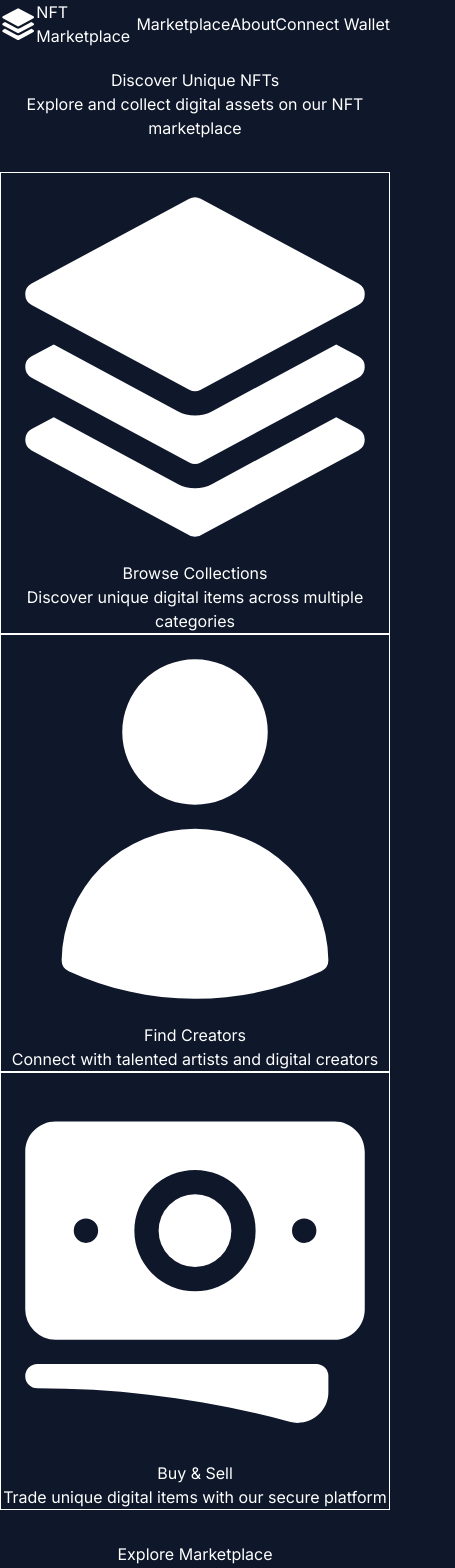
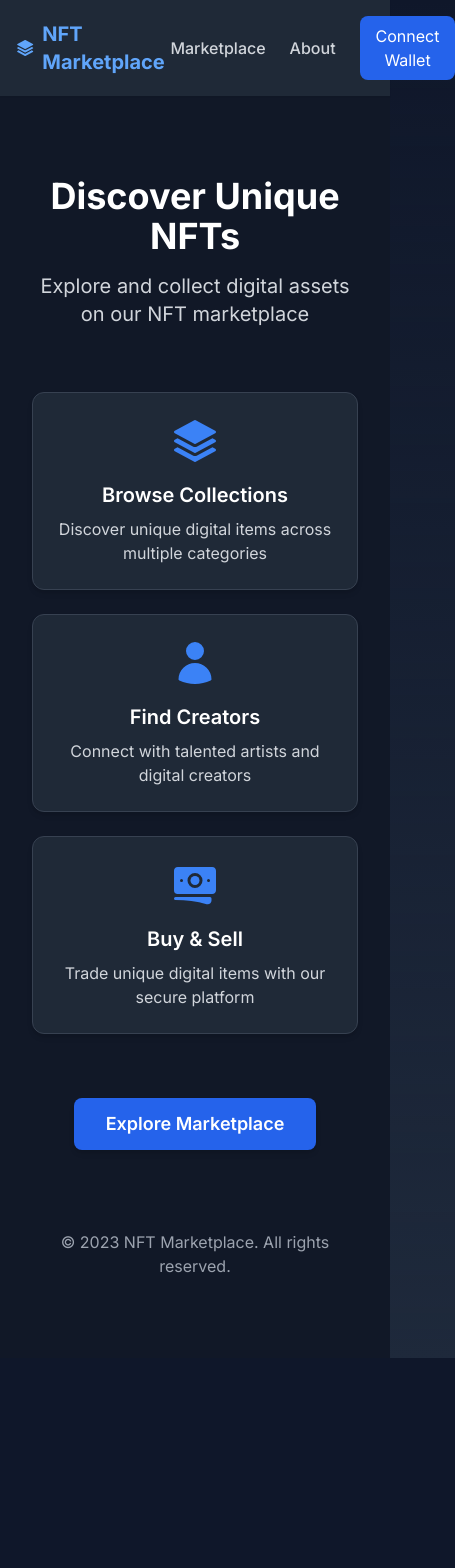
Before and after one commit to phucanclone97/tymex-interview-frontend-antran, a Next.js app: page / in a window 390 px wide. Shown: the top 1568 px of the page, 455 px wide, since content can reach past the window. After the commit the page ends 1358 px from the top, so only its background shows below. Built offline with nearby package versions, Linux system fonts and the light colour scheme.

Commit message:
Update package dependencies, replace Tailwind CSS version, and refactor PostCSS configuration. Adjust global styles and layout in the app for improved responsiveness and dark mode support.

```diff
--- a/package.json
+++ b/package.json
@@ -18,19 +18,19 @@
   },
   "devDependencies": {
     "@eslint/eslintrc": "^3",
-    "@tailwindcss/postcss": "^4.1.1",
     "@testing-library/jest-dom": "^6.4.2",
-    "@testing-library/react": "^14.3.0",
+    "@testing-library/react": "^14.2.1",
     "@types/jest": "^29.5.12",
     "@types/node": "^20",
     "@types/react": "^19",
     "@types/react-dom": "^19",
+    "autoprefixer": "^10.4.21",
     "eslint": "^9",
     "eslint-config-next": "15.2.4",
     "jest": "^29.7.0",
     "jest-environment-jsdom": "^29.7.0",
     "postcss": "^8.5.3",
-    "tailwindcss": "^4",
+    "tailwindcss": "^3.3.3",
     "typescript": "^5"
   },
   "packageManager": "yarn@1.22.22+sha1.ac34549e6aa8e7ead463a7407e1c7390f61a6610"
--- /dev/null
+++ b/postcss.config.js
@@ -0,0 +1,6 @@
+module.exports = {
+  plugins: {
+    tailwindcss: {},
+    autoprefixer: {},
+  },
+}
--- a/postcss.config.mjs
+++ /dev/null
@@ -1,5 +0,0 @@
-export default {
-  plugins: {
-    "@tailwindcss/postcss": {},
-  },
-};
--- a/src/app/globals.css
+++ b/src/app/globals.css
@@ -1,4 +1,5 @@
-@import "tailwindcss/preflight";
+@tailwind base;
+@tailwind components;
 @tailwind utilities;
 
 :root {
@@ -7,7 +8,15 @@
   --background-end-rgb: 255, 255, 255;
 }
 
-.dark {
+@media (prefers-color-scheme: dark) {
+  :root {
+    --foreground-rgb: 255, 255, 255;
+    --background-start-rgb: 15, 23, 42;
+    --background-end-rgb: 30, 41, 59;
+  }
+}
+
+html.dark {
   --foreground-rgb: 255, 255, 255;
   --background-start-rgb: 15, 23, 42;
   --background-end-rgb: 30, 41, 59;
@@ -15,7 +24,12 @@
 
 body {
   color: rgb(var(--foreground-rgb));
-  background: rgb(var(--background-start-rgb));
+  background: linear-gradient(
+      to bottom,
+      transparent,
+      rgb(var(--background-end-rgb))
+    )
+    rgb(var(--background-start-rgb));
 }
 
 @layer utilities {
--- a/src/app/layout.tsx
+++ b/src/app/layout.tsx
@@ -18,7 +18,7 @@ export default function RootLayout({
   return (
     <html lang="en" className="dark">
       <body className={inter.className}>
-        <div className="min-h-screen flex flex-col bg-gray-50 dark:bg-gray-900">
+        <div className="min-h-screen flex flex-col">
           <header className="bg-white dark:bg-gray-800 shadow-sm sticky top-0 z-50">
             <div className="container mx-auto px-4 py-4 flex justify-between items-center">
               <Link
@@ -66,7 +66,7 @@ export default function RootLayout({
             </div>
           </header>
 
-          <main className="flex-grow">{children}</main>
+          {children}
         </div>
       </body>
     </html>
--- a/src/app/page.tsx
+++ b/src/app/page.tsx
@@ -2,8 +2,8 @@ import Link from "next/link";
 
 export default function Home() {
   return (
-    <div className="grid grid-rows-[20px_1fr_20px] items-center justify-items-center min-h-screen p-8 pb-20 gap-16 sm:p-20 font-[family-name:var(--font-geist-sans)]">
-      <main className="flex flex-col gap-[32px] row-start-2 items-center">
+    <div className="grid grid-rows-[auto_1fr_auto] min-h-screen bg-gray-50 dark:bg-gray-900 p-8 pb-20 sm:p-20">
+      <main className="flex flex-col gap-8 py-12">
         <div className="max-w-4xl mx-auto text-center">
           <h1 className="text-4xl sm:text-5xl md:text-6xl font-bold mb-4 text-gray-900 dark:text-white">
             Discover Unique NFTs
@@ -13,7 +13,7 @@ export default function Home() {
           </p>
         </div>
 
-        <div className="grid grid-cols-1 md:grid-cols-3 gap-6 max-w-4xl w-full">
+        <div className="grid grid-cols-1 md:grid-cols-3 gap-6 max-w-4xl w-full mx-auto">
           <div className="bg-white dark:bg-gray-800 p-6 rounded-xl shadow-md border border-gray-200 dark:border-gray-700 text-center">
             <div className="flex justify-center mb-4">
               <svg
@@ -84,18 +84,17 @@ export default function Home() {
           </div>
         </div>
 
-        <Link
-          href="/marketplace"
-          className="relative inline-flex items-center justify-center p-4 px-8 py-3 overflow-hidden font-medium text-white bg-blue-600 rounded-lg shadow-md group hover:bg-blue-700 transition-all duration-300 mt-8"
-        >
-          <span className="absolute right-0 w-8 h-32 -mt-12 transition-all duration-300 transform translate-x-12 bg-white opacity-10 rotate-12 group-hover:-translate-x-40 ease"></span>
-          <span className="relative text-lg font-semibold">
-            Explore Marketplace
-          </span>
-        </Link>
+        <div className="text-center mt-8">
+          <Link
+            href="/marketplace"
+            className="inline-flex items-center justify-center px-8 py-3 text-white bg-blue-600 rounded-lg shadow-md hover:bg-blue-700 transition-colors duration-300"
+          >
+            <span className="text-lg font-semibold">Explore Marketplace</span>
+          </Link>
+        </div>
       </main>
 
-      <footer className="row-start-3 flex gap-[24px] flex-wrap items-center justify-center text-gray-600 dark:text-gray-400">
+      <footer className="mt-auto pt-8 text-center text-gray-600 dark:text-gray-400">
         <p>© 2023 NFT Marketplace. All rights reserved.</p>
       </footer>
     </div>
--- a/tailwind.config.js
+++ b/tailwind.config.js
@@ -1,9 +1,10 @@
 /** @type {import('tailwindcss').Config} */
-export default {
+module.exports = {
   content: [
     "./src/pages/**/*.{js,ts,jsx,tsx,mdx}",
     "./src/components/**/*.{js,ts,jsx,tsx,mdx}",
     "./src/app/**/*.{js,ts,jsx,tsx,mdx}",
+    "./src/**/*.{js,ts,jsx,tsx,mdx}",
   ],
   darkMode: "class",
   theme: {
```
Also changed, not shown: 2 other files (tests, documents, lock files or other folders).
